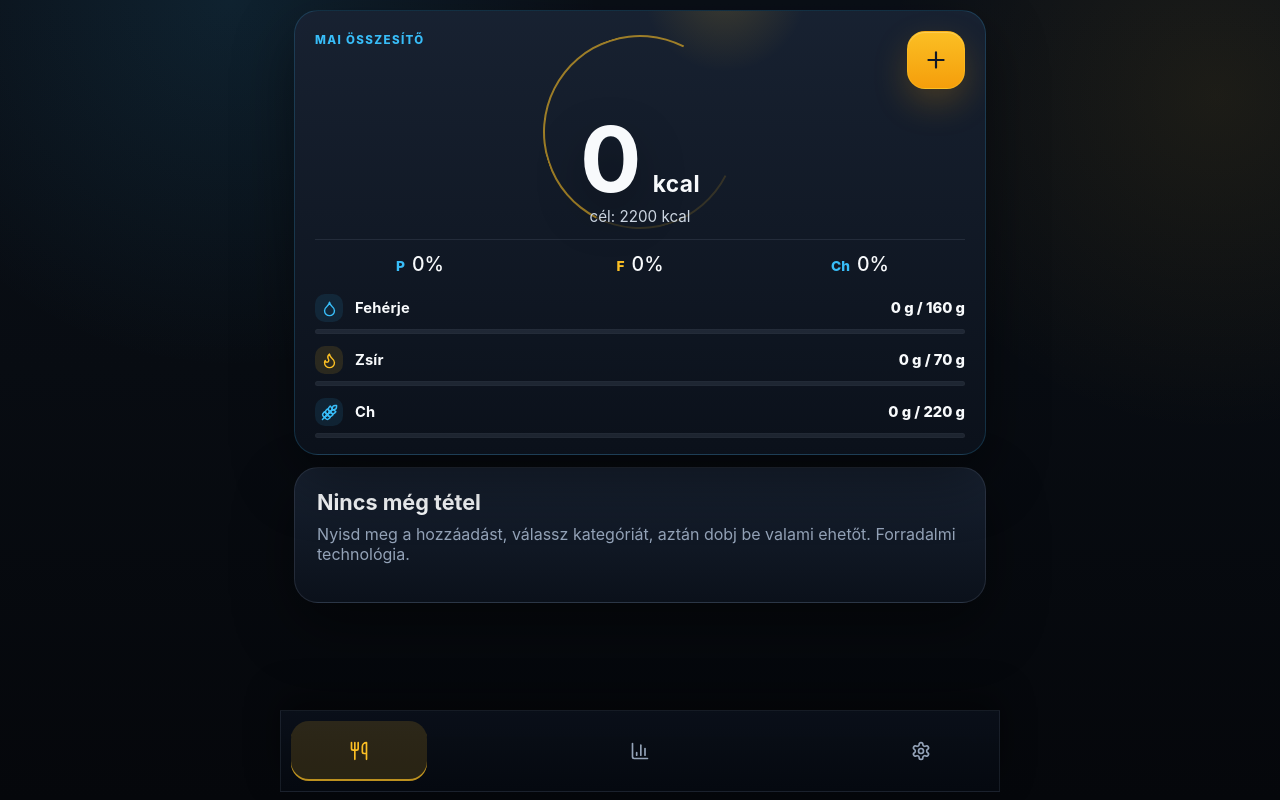
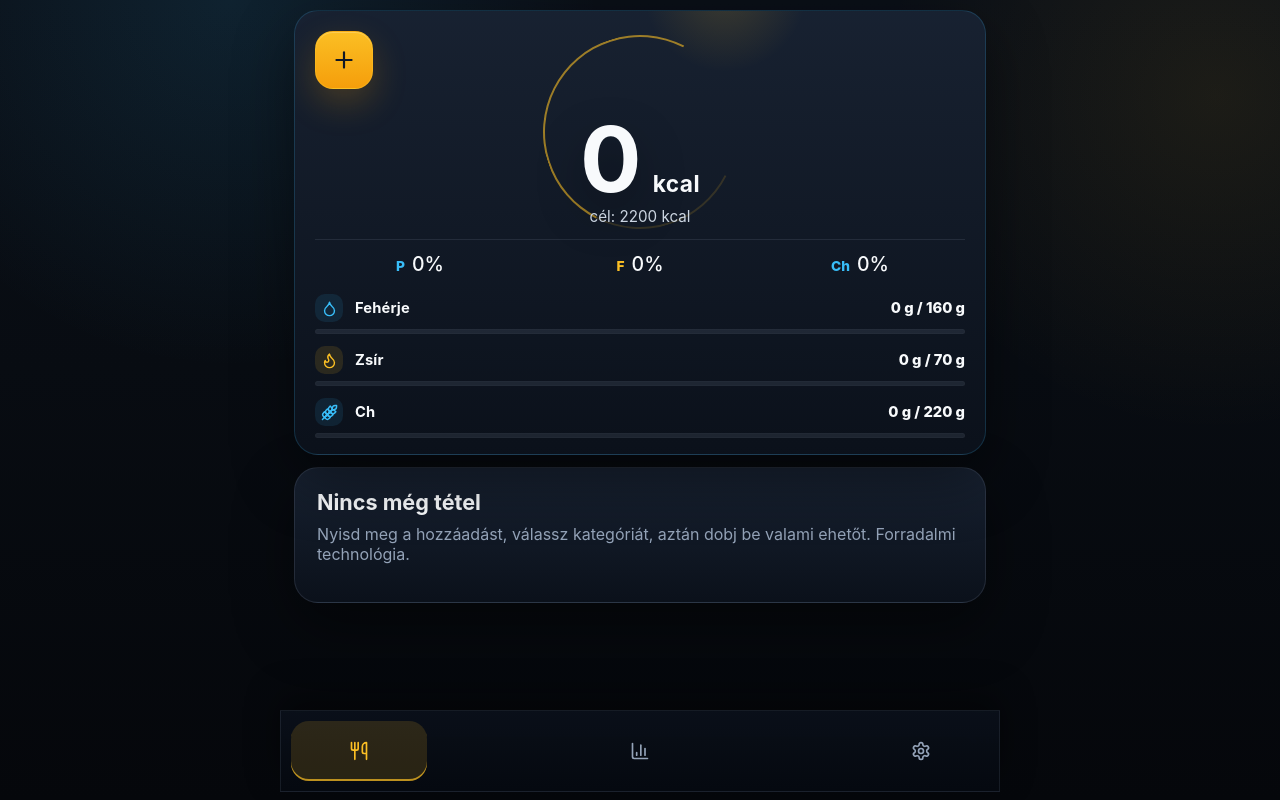
Before and after one commit to tonetttoman/makro-app, a React (Vite) app: page / in a window 1280 px wide. Built offline with nearby package versions, Linux system fonts and the light colour scheme.

Commit message:
Drop summary eyebrow label

```diff
--- a/src/components/MacroSummary.jsx
+++ b/src/components/MacroSummary.jsx
@@ -20,7 +20,6 @@ export function MacroSummary({ totals, targets, isQuickAddOpen, onToggleQuickAdd
     <section className="summary" aria-label="Napi összesítő">
       <div className="summary-hero">
         <div className="summary-hero__top">
-          <p className="eyebrow">Mai összesítő</p>
           <button
             className="summary-quick-add-button"
             type="button"
```
